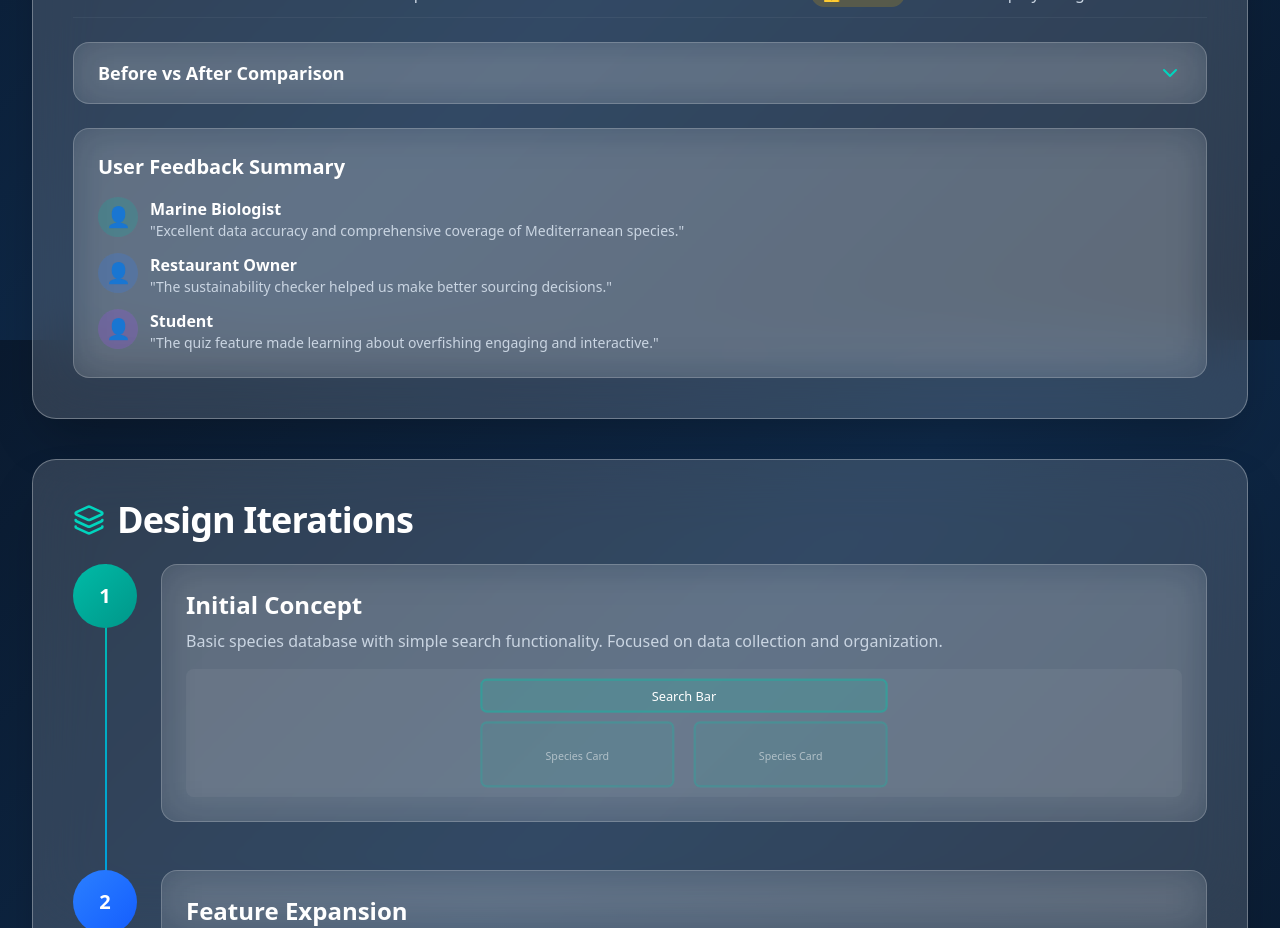
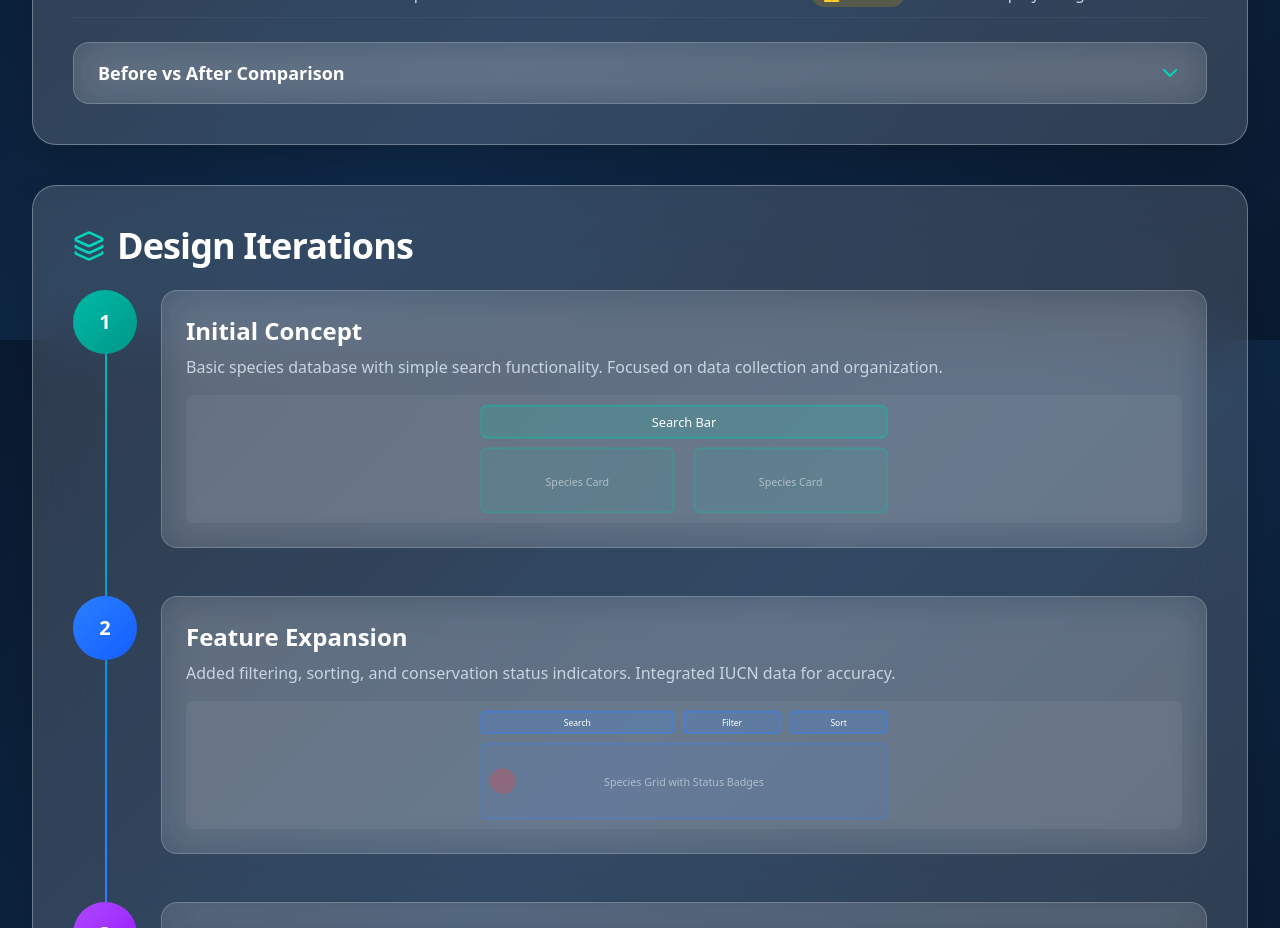
Before and after one commit to AhmadMashaka/FEAA, a Next.js app: page /FEAA/prototype in a window 1280 px wide. Shown: the part 2860-3788 px from the top of the page. Built offline with nearby package versions, Linux system fonts and the light colour scheme.

Commit message:
Remove fake user feedback section from Prototype page

```diff
--- a/app/prototype/page.tsx
+++ b/app/prototype/page.tsx
@@ -440,39 +440,6 @@ export default function PrototypePage() {
             )}
           </div>
 
-          {/* User Feedback Placeholder */}
-          <div className="mt-6 glass rounded-2xl p-6 border border-white/10">
-            <h3 className="text-xl font-bold text-white mb-4">User Feedback Summary</h3>
-            <div className="space-y-3">
-              <div className="flex items-start space-x-3">
-                <div className="w-10 h-10 rounded-full bg-teal-500/20 flex items-center justify-center flex-shrink-0">
-                  <span className="text-teal-400 text-xl">👤</span>
-                </div>
-                <div>
-                  <div className="text-white font-semibold">Marine Biologist</div>
-                  <div className="text-slate-300 text-sm">&quot;Excellent data accuracy and comprehensive coverage of Mediterranean species.&quot;</div>
-                </div>
-              </div>
-              <div className="flex items-start space-x-3">
-                <div className="w-10 h-10 rounded-full bg-blue-500/20 flex items-center justify-center flex-shrink-0">
-                  <span className="text-blue-400 text-xl">👤</span>
-                </div>
-                <div>
-                  <div className="text-white font-semibold">Restaurant Owner</div>
-                  <div className="text-slate-300 text-sm">&quot;The sustainability checker helped us make better sourcing decisions.&quot;</div>
-                </div>
-              </div>
-              <div className="flex items-start space-x-3">
-                <div className="w-10 h-10 rounded-full bg-purple-500/20 flex items-center justify-center flex-shrink-0">
-                  <span className="text-purple-400 text-xl">👤</span>
-                </div>
-                <div>
-                  <div className="text-white font-semibold">Student</div>
-                  <div className="text-slate-300 text-sm">&quot;The quiz feature made learning about overfishing engaging and interactive.&quot;</div>
-                </div>
-              </div>
-            </div>
-          </div>
         </motion.div>
 
         {/* 4. DESIGN ITERATIONS SECTION */}
```
